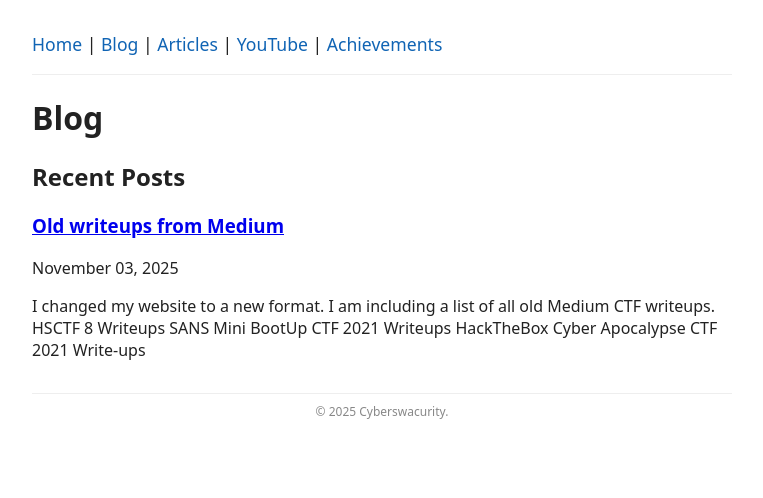
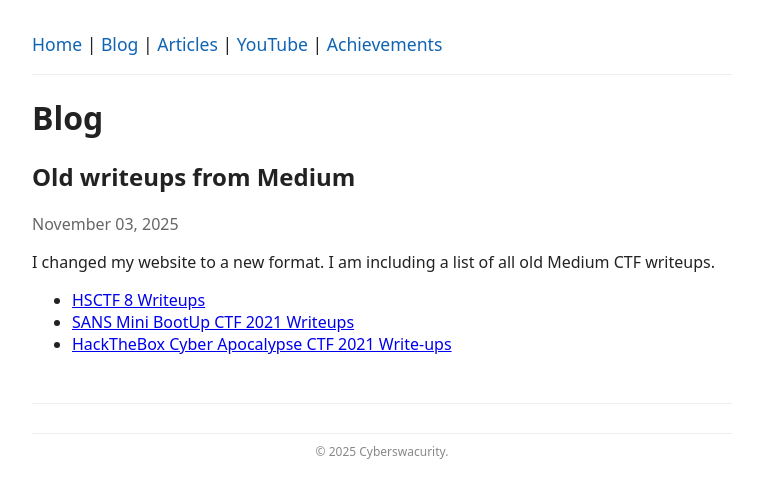
Before and after one commit to cyberswaycurity/cyberswaycurity.github.io, a Jekyll site: the page built from blog.html, in a window 1280 px wide. Shown: the top 498 px of the page, without its empty margins (258-1021 px from the left). Built offline with Jekyll 4.4.1, drawn with Linux system fonts in a browser that asks for light colours.

Commit message:
Update blog.html

```diff
--- a/blog.html
+++ b/blog.html
@@ -6,16 +6,32 @@ permalink: /blog/
 
 <h1>Blog</h1>
 
-<h2>Recent Posts</h2>
+{% if site.posts.size > 0 %}
+  {% assign first_post = site.posts.first %}
 
-{% if site.posts.size > 0 %}
-  {% for post in site.posts %}
-    <article style="margin-bottom: 2em;">
-      <h3><a href="{{ post.url | relative_url }}">{{ post.title }}</a></h3>
-      <time>{{ post.date | date: "%B %d, %Y" }}</time>
-      <p>{{ post.excerpt | strip_html | truncate: 200 }}</p>
-    </article>
-  {% endfor %}
+  <!-- Show the first/latest post in full -->
+  <article style="margin-bottom: 3em;">
+    <h2>{{ first_post.title }}</h2>
+    <time style="color: #666;">{{ first_post.date | date: "%B %d, %Y" }}</time>
+    <div style="margin-top: 1em;">
+      {{ first_post.content }}
+    </div>
+  </article>
+
+  <hr>
+
+  <!-- List older posts if they exist -->
+  {% if site.posts.size > 1 %}
+    <h2>Previous Posts</h2>
+    {% for post in site.posts offset:1 %}
+      <article style="margin-bottom: 2em;">
+        <h3><a href="{{ post.url | relative_url }}">{{ post.title }}</a></h3>
+        <time style="color: #666;">{{ post.date | date: "%B %d, %Y" }}</time>
+        <p>{{ post.excerpt | strip_html | truncate: 200 }}</p>
+      </article>
+    {% endfor %}
+  {% endif %}
+
 {% else %}
   <p>No posts yet. Check back soon!</p>
 {% endif %}
```
